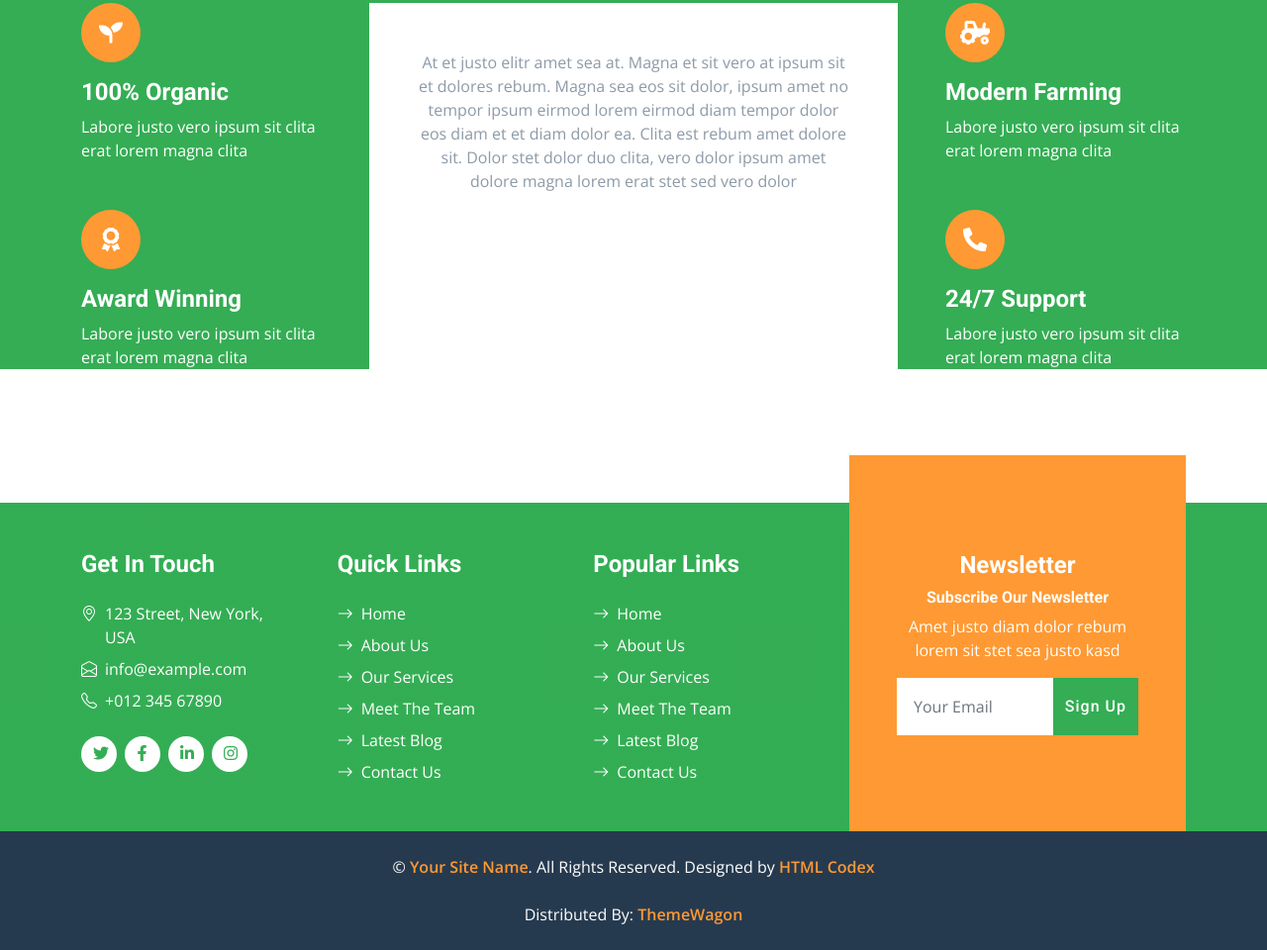
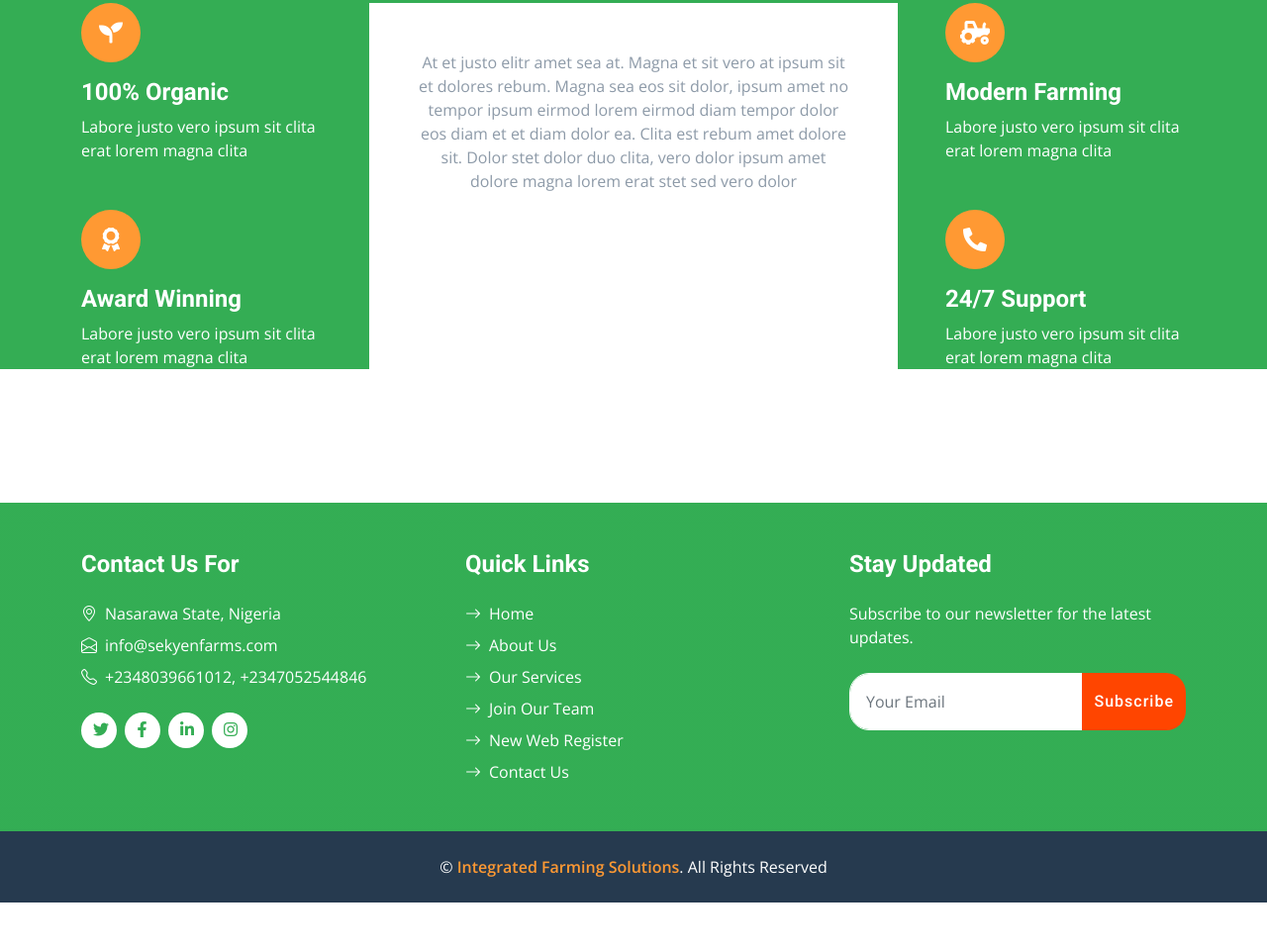
Before and after one commit to DONNWILZY/sekyenfarms, a website built with Vite: page product.html in a window 1280 px wide. Shown: the part 1817-2777 px from the top of the page at 99% size. After the commit the page ends 2729 px from the top, so only its background shows below. Built offline with nearby package versions, Linux system fonts and the light colour scheme.

Commit message:
products updated

```diff
--- a/product.html
+++ b/product.html
@@ -347,80 +347,77 @@
     <div class="container-fluid bg-footer bg-primary text-white mt-5">
         <div class="container">
             <div class="row gx-5">
-                <div class="col-lg-8 col-md-6">
-                    <div class="row gx-5">
                 <div class="col-lg-4 col-md-12 pt-5 mb-5">
-                            <h4 class="text-white mb-4">Get In Touch</h4>
+                    <h4 class="text-white mb-4">Contact Us For</h4>
+
                     <div class="d-flex mb-2">
                         <i class="bi bi-geo-alt text-white me-2"></i>
-                                <p class="text-white mb-0">123 Street, New York, USA</p>
+                        <p class="text-white mb-0">Nasarawa State, Nigeria</p>
                     </div>
                     <div class="d-flex mb-2">
                         <i class="bi bi-envelope-open text-white me-2"></i>
-                                <p class="text-white mb-0">info@example.com</p>
+                        <p class="text-white mb-0">info@sekyenfarms.com</p>
                     </div>
                     <div class="d-flex mb-2">
                         <i class="bi bi-telephone text-white me-2"></i>
-                                <p class="text-white mb-0">+012 345 67890</p>
+                        <p class="text-white mb-0">+2348039661012, +2347052544846</p>
                     </div>
                     <div class="d-flex mt-4">
-                                <a class="btn btn-secondary btn-square rounded-circle me-2" href="#"><i class="fab fa-twitter"></i></a>
-                                <a class="btn btn-secondary btn-square rounded-circle me-2" href="#"><i class="fab fa-facebook-f"></i></a>
-                                <a class="btn btn-secondary btn-square rounded-circle me-2" href="#"><i class="fab fa-linkedin-in"></i></a>
-                                <a class="btn btn-secondary btn-square rounded-circle" href="#"><i class="fab fa-instagram"></i></a>
+                        <a class="btn btn-secondary btn-square rounded-circle me-2" href="#"><i
+                                class="fab fa-twitter"></i></a>
+                        <a class="btn btn-secondary btn-square rounded-circle me-2" href="#"><i
+                                class="fab fa-facebook-f"></i></a>
+                        <a class="btn btn-secondary btn-square rounded-circle me-2" href="#"><i
+                                class="fab fa-linkedin-in"></i></a>
+                        <a class="btn btn-secondary btn-square rounded-circle" href="#"><i
+                                class="fab fa-instagram"></i></a>
                     </div>
                 </div>
                 <div class="col-lg-4 col-md-12 pt-0 pt-lg-5 mb-5">
                     <h4 class="text-white mb-4">Quick Links</h4>
                     <div class="d-flex flex-column justify-content-start">
-                                <a class="text-white mb-2" href="#"><i class="bi bi-arrow-right text-white me-2"></i>Home</a>
-                                <a class="text-white mb-2" href="#"><i class="bi bi-arrow-right text-white me-2"></i>About Us</a>
-                                <a class="text-white mb-2" href="#"><i class="bi bi-arrow-right text-white me-2"></i>Our Services</a>
-                                <a class="text-white mb-2" href="#"><i class="bi bi-arrow-right text-white me-2"></i>Meet The Team</a>
-                                <a class="text-white mb-2" href="#"><i class="bi bi-arrow-right text-white me-2"></i>Latest Blog</a>
+                        <a class="text-white mb-2" href="#"><i
+                                class="bi bi-arrow-right text-white me-2"></i>Home</a>
+                        <a class="text-white mb-2" href="#"><i
+                                class="bi bi-arrow-right text-white me-2"></i>About Us</a>
+                        <a class="text-white mb-2" href="#"><i class="bi bi-arrow-right text-white me-2"></i>Our
+                            Services</a>
+                        <a class="text-white mb-2" href="#"><i
+                                class="bi bi-arrow-right text-white me-2"></i>Join Our Team</a>
+                        <a class="text-white mb-2" href="#"><i class="bi bi-arrow-right text-white me-2"></i>New
+                            Web Register</a>
                         <a class="text-white" href="#"><i class="bi bi-arrow-right text-white me-2"></i>Contact Us</a>
                     </div>
                 </div>
-                        <div class="col-lg-4 col-md-12 pt-0 pt-lg-5 mb-5">
-                            <h4 class="text-white mb-4">Popular Links</h4>
-                            <div class="d-flex flex-column justify-content-start">
-                                <a class="text-white mb-2" href="#"><i class="bi bi-arrow-right text-white me-2"></i>Home</a>
-                                <a class="text-white mb-2" href="#"><i class="bi bi-arrow-right text-white me-2"></i>About Us</a>
-                                <a class="text-white mb-2" href="#"><i class="bi bi-arrow-right text-white me-2"></i>Our Services</a>
-                                <a class="text-white mb-2" href="#"><i class="bi bi-arrow-right text-white me-2"></i>Meet The Team</a>
-                                <a class="text-white mb-2" href="#"><i class="bi bi-arrow-right text-white me-2"></i>Latest Blog</a>
-                                <a class="text-white" href="#"><i class="bi bi-arrow-right text-white me-2"></i>Contact Us</a>
+                <div class="col-lg-4 col-md-12 pt-0 pt-lg-5 mb-5 stay-updated-container">
+                    <h4 class="text-white mb-4">Stay Updated</h4>
+                    <p class="text-white mb-4">Subscribe to our newsletter for the latest updates.</p>
+                    <div class="input-group custom-input-group">
+                        <input type="text" class="form-control border-white p-3 rounded-start custom-input"
+                            placeholder="Your Email">
+                        <button class="btn btn-primary rounded-end custom-button">Subscribe</button>
+                    </div>
+                </div>
+
             </div>
         </div>
     </div>
-                </div>
-                <div class="col-lg-4 col-md-6 mt-lg-n5">
-                    <div class="d-flex flex-column align-items-center justify-content-center text-center h-100 bg-secondary p-5">
-                        <h4 class="text-white">Newsletter</h4>
-                        <h6 class="text-white">Subscribe Our Newsletter</h6>
-                        <p>Amet justo diam dolor rebum lorem sit stet sea justo kasd</p>
-                        <form action="">
-                            <div class="input-group">
-                                <input type="text" class="form-control border-white p-3" placeholder="Your Email">
-                                <button class="btn btn-primary">Sign Up</button>
-                            </div>
-                        </form>
-                    </div>
-                </div>
-            </div>
-        </div>
-    </div>
+
+
+
+
     <div class="container-fluid bg-dark text-white py-4">
         <div class="container text-center">
-            <p class="mb-0">&copy; <a class="text-secondary fw-bold" href="#">Your Site Name</a>. All Rights Reserved. Designed by <a class="text-secondary fw-bold" href="https://htmlcodex.com">HTML Codex</a></p>
-            <br>Distributed By: <a class="text-secondary fw-bold" href="https://themewagon.com" target="_blank">ThemeWagon</a>
+            <p class="mb-0">&copy; <a class="text-secondary fw-bold" href="#">Integrated Farming Solutions</a>. All Rights Reserved
+                <span id="currentYear"></span></p>
         </div>
     </div>
     <!-- Footer End -->
 
-
     <!-- Back to Top -->
     <a href="#" class="btn btn-secondary py-3 fs-4 back-to-top"><i class="bi bi-arrow-up"></i></a>
+
+
 
 
     <!-- JavaScript Libraries -->
```
Lines whose indentation alone changed are shown as unchanged.
